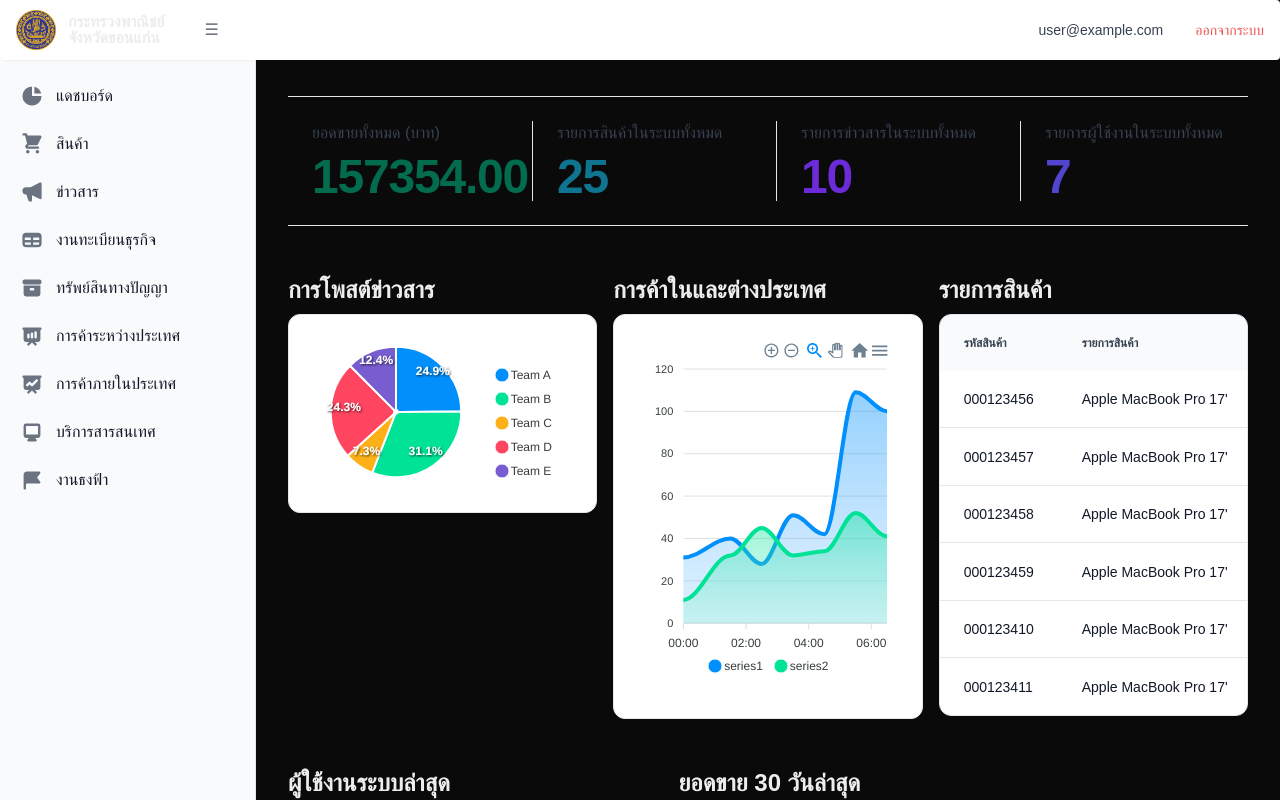
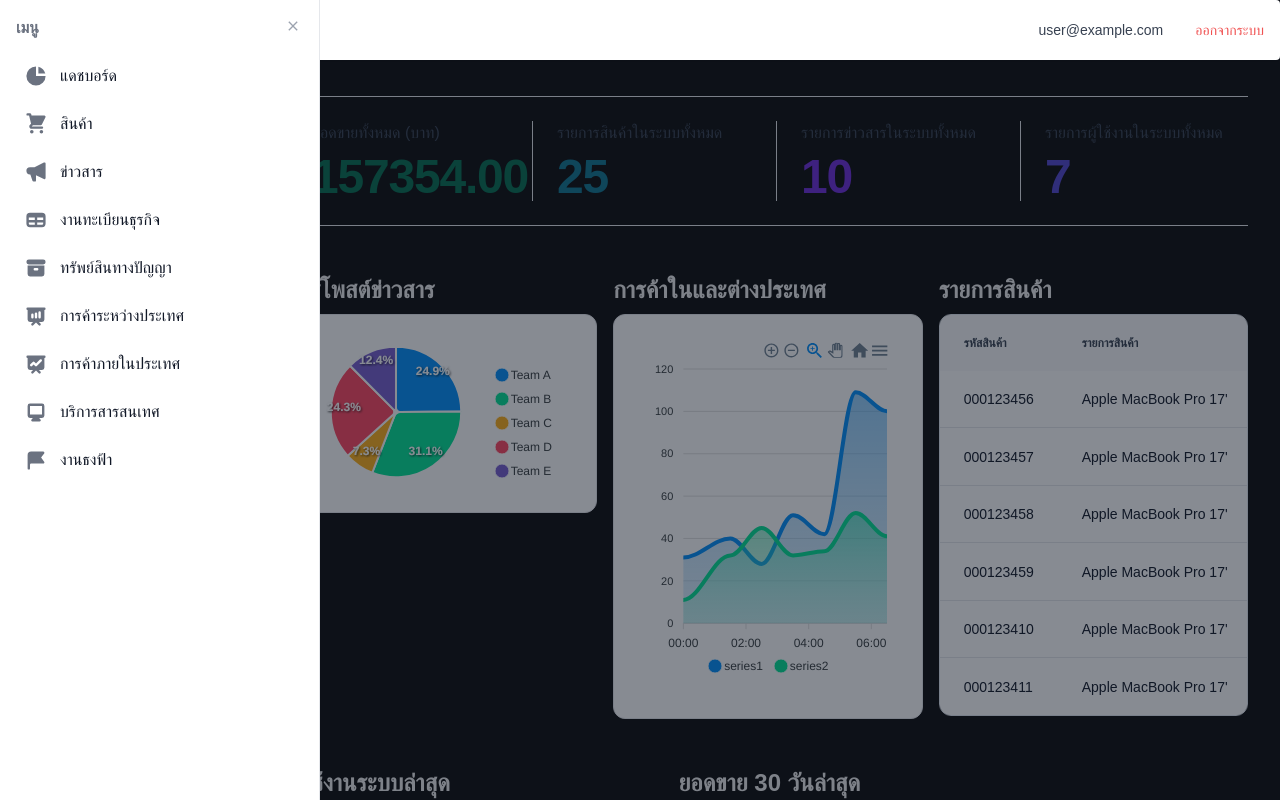
Before and after one commit to Feelgoodterrrast/MOC_KK, a Next.js app: page /dashboard in a window 1280 px wide. Shown: the top 800 px of the page. Built offline with nearby package versions, Linux system fonts and the light colour scheme; no server answers; sample sign-in values are in the browser's storage; a web font is replaced by a local one.

Commit message:
[UPDATE] change navbar

```diff
--- a/app/components/AuthNavbar.tsx
+++ b/app/components/AuthNavbar.tsx
@@ -1,23 +1,60 @@
 "use client";
 
 import Link from "next/link";
-import { Navbar } from "flowbite-react";
+import { Drawer, Navbar, Sidebar } from "flowbite-react";
 import Logo from "@/public/images/moc_logo.png";
 import Image from "next/image";
 import { useSession, signOut } from "next-auth/react";
+import { useState } from "react";
+import { SidebarLinks } from "../api/mock/SidebarLink";
 
-export default function AuthNavbar({
-  onToggleSidebar,
-}: {
-  onToggleSidebar: () => void;
-}) {
+export default function AuthNavbar() {
   const { data: session } = useSession();
+  // const [isSmallScreen, setIsSmallScreen] = useState(false);
+  const [isOpen, setIsOpen] = useState(true);
+
+  const handleClose = () => setIsOpen(false);
+
+  // const checkScreenSize = () => {
+  //   const mediaQuery = window.matchMedia("(max-width: 1024px)");
+  //   setIsSmallScreen(mediaQuery.matches);
+  // };
+
+  // useEffect(() => {
+  //   checkScreenSize();
+  //   const resizeListener = () => checkScreenSize();
+  //   window.addEventListener("resize", resizeListener);
+
+  //   return () => window.removeEventListener("resize", resizeListener);
+  // }, []);
 
   return (
+    <>
+      <Drawer open={isOpen} onClose={handleClose} className="z-50 border-r ">
+        <Drawer.Header title="เมนู" titleIcon={() => <></>} />
+        <Drawer.Items>
+          <Sidebar className="[&>div]:bg-transparent [&>div]:p-0">
+            <Sidebar.Items>
+              <Sidebar.ItemGroup>
+                {SidebarLinks.map((item, index) => (
+                  <Sidebar.Item
+                    href={item.link}
+                    icon={item.icon}
+                    label={item.label}
+                    key={index}
+                  >
+                    {item.page}
+                  </Sidebar.Item>
+                ))}
+              </Sidebar.ItemGroup>
+            </Sidebar.Items>
+          </Sidebar>
+        </Drawer.Items>
+      </Drawer>
       <Navbar
         fluid
         rounded
-      className={`fixed top-0 left-0 w-full z-50 md:shadow-sm shadow-lg bg-white`}
+        className={`fixed top-0 left-0 w-full z-40 md:shadow-sm shadow-lg bg-white`}
       >
         <Navbar.Brand as={Link} href="/home">
           <Image
@@ -32,16 +69,10 @@ export default function AuthNavbar({
             <br />
             จังหวัดขอนแก่น
           </span>
-        <button
-          className="lg:flex hidden pl-10 text-gray-500 hover:text-gray-700 focus:outline-none mr-4"
-          onClick={onToggleSidebar}
-        >
-          ☰
-        </button>
         </Navbar.Brand>
         <button
           className="lg:hidden pl-10 text-gray-500 hover:text-gray-700 focus:outline-none mr-4"
-          onClick={onToggleSidebar}
+          onClick={() => setIsOpen(true)}
         >
           ☰
         </button>
@@ -57,5 +88,6 @@ export default function AuthNavbar({
           </Navbar.Link>
         </Navbar.Collapse>
       </Navbar>
+    </>
   );
 }
--- a/app/components/AuthSidebar.tsx
+++ b/app/components/AuthSidebar.tsx
@@ -3,19 +3,10 @@
 import { Sidebar } from "flowbite-react";
 import { SidebarLinks } from "../api/mock/SidebarLink";
 
-export default function AuthSidebar({
-  visible,
-  onClose,
-}: {
-  visible: boolean;
-  onClose: () => void;
-}) {
+export default function AuthSidebar() {
+
   return (
-    <div
-      className={`fixed top-0 left-0 h-full z-50 bg-white border-r transform ${
-        visible ? "translate-x-0" : "-translate-x-full"
-      } transition-transform lg:translate-x-0 lg:static lg:block`}
-    >
+    <div className={`fixed top-0 left-0 h-full z-50 bg-white border-r`}>
       <Sidebar
         className={`fixed top-[60px] rounded-none z-50 border-r bg-white`}
       >
@@ -34,12 +25,6 @@ export default function AuthSidebar({
           </Sidebar.ItemGroup>
         </Sidebar.Items>
       </Sidebar>
-      <button
-        className="absolute top-4 right-4 text-gray-500 lg:hidden"
-        onClick={onClose}
-      >
-        ✕
-      </button>
     </div>
   );
 }
--- a/app/utils/AuthLayout.tsx
+++ b/app/utils/AuthLayout.tsx
@@ -1,22 +1,17 @@
 "use client";
 
-import { ReactNode, useState } from "react";
+import { ReactNode } from "react";
 import AuthSidebar from "../components/AuthSidebar";
 import AuthNavbar from "../components/AuthNavbar";
 
 export default function AuthLayout({ children }: { children: ReactNode }) {
-  const [isSidebarVisible, setSidebarVisible] = useState(false);
-
-  const toggleSidebar = () => setSidebarVisible((prev) => !prev);
-  const closeSidebar = () => setSidebarVisible(false);
-
   return (
     <div className="flex min-h-screen">
       <div className="hidden lg:block w-64">
-        <AuthSidebar visible={isSidebarVisible} onClose={closeSidebar} />
+        <AuthSidebar />
       </div>
       <div className="flex-1 flex flex-col">
-        <AuthNavbar onToggleSidebar={toggleSidebar} />
+        <AuthNavbar />
         <div className="flex-1 overflow-y-auto p-8">
           <div className="pt-16">{children}</div>
         </div>
```
Lines whose indentation alone changed are shown as unchanged.
